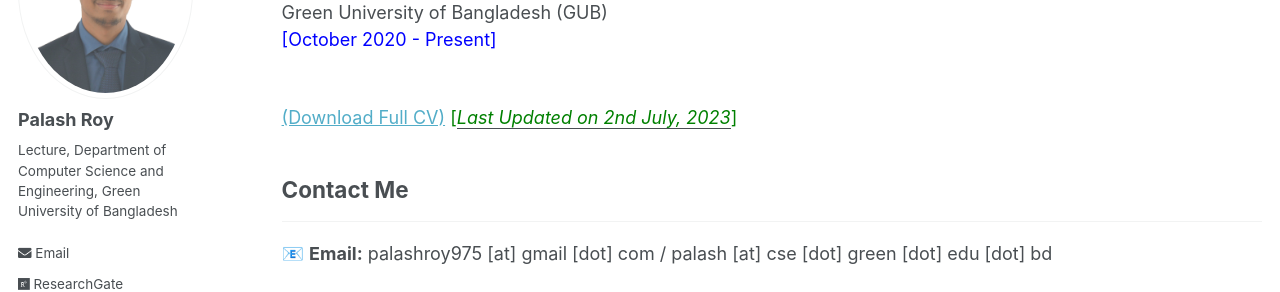
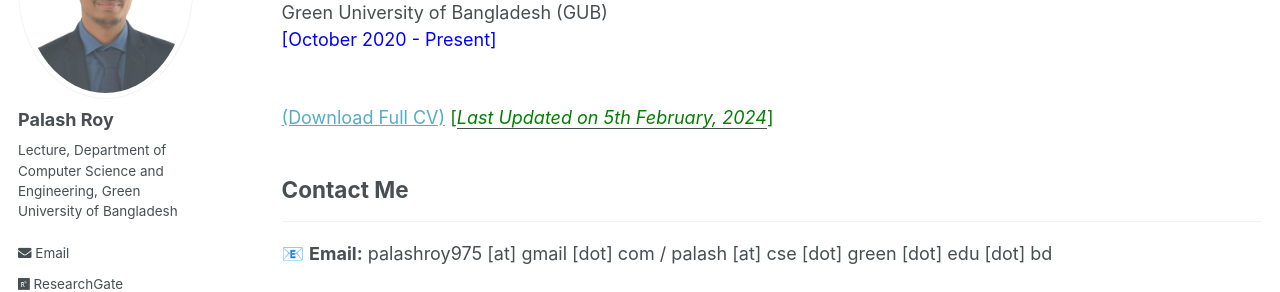
Before and after one commit to PalashRoy975/PalashRoy975.github.io, a Jekyll site: the page built from _pages/cv.md, in a window 1280 px wide and 900 px high, scrolled down 509 px. Shown: the part 153-445 px from the top of the window. Built offline with Jekyll 4.4.1, drawn with Linux system fonts in a browser that asks for light colours.

Commit message:
Update cv.md

```diff
--- a/_pages/cv.md
+++ b/_pages/cv.md
@@ -25,7 +25,7 @@ Green University of Bangladesh (GUB)<br />
 <span style ="color:blue"> [October 2020 - Present] </span>
 <br /><br />
 
-[(Download Full CV)](https://PalashRoy975.github.io/files/Palash_Roy_CV_Updated_02_07_2023.pdf) <span style ="color:Green"> [<ins>*Last Updated on 2nd July, 2023*</ins>] </span>
+[(Download Full CV)](https://PalashRoy975.github.io/files/Palash_Roy_CV_Updated_05_02_2024.pdf) <span style ="color:Green"> [<ins>*Last Updated on 5th February, 2024*</ins>] </span>
 
 ## Contact Me
 -------------
```
